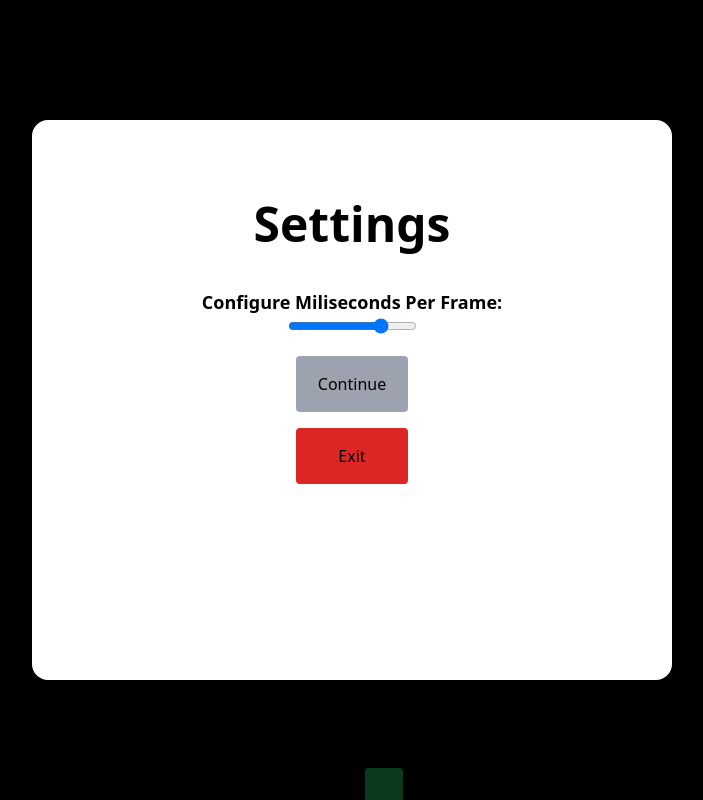
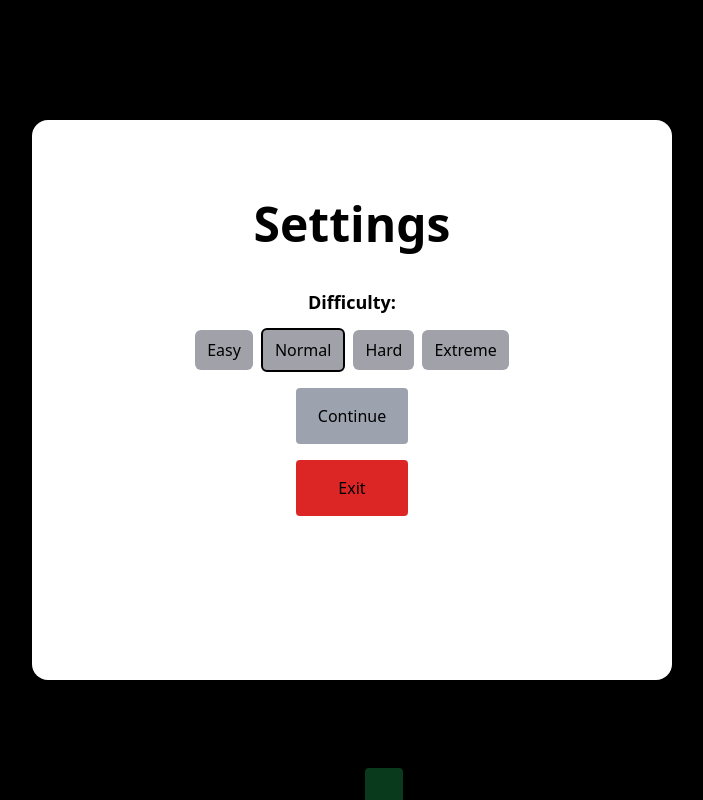
Before and after one commit to ChrisPoul/games-app, a Next.js app: page /snake in a window 1280 px wide. Both pictures are taken after a click on the button 1260 px from the left and 20 px from the top of the page. Shown: the whole page, without its empty margins (288-991 px from the left). Built offline with nearby package versions, Linux system fonts and the light colour scheme.

Commit message:
Added difficulty settings

```diff
--- /dev/null
+++ b/app/snake/components/DifficultySettings.tsx
@@ -0,0 +1,31 @@
+import { useState } from "react";
+import { config } from "../config";
+
+const difficulties: Difficulty[] = ["Easy", "Normal", "Hard", "Extreme"]
+
+export default function DifficultySettingsComponent() {
+  const [currentDifficulty, setCurrentDifficulty] = useState(config.difficulty)
+  console.log("render")
+
+  function changeDificulty(event: any) {
+    setCurrentDifficulty(event.target.value)
+    config.difficulty = currentDifficulty
+  }
+
+  return (
+    <div>
+      <h2 className="font-bold text-lg">Difficulty:</h2>
+      <div className=" space-x-2 m-3">
+        {difficulties.map((difficulty) => (
+          <input className=" bg-zinc-400 px-3 py-2 border-black rounded-md"
+            type="button"
+            key={difficulty}
+            onClick={changeDificulty}
+            value={difficulty}
+            style={{ borderWidth: difficulty == currentDifficulty ? 2 : 0 }}
+          />
+        ))}
+      </div>
+    </div>
+  )
+}
--- a/app/snake/components/SettingsMenu.tsx
+++ b/app/snake/components/SettingsMenu.tsx
@@ -1,13 +1,10 @@
 import { useState } from "react";
-import { config } from "../config";
 import SettingsMenu from "@/app/components/SettingsMenu";
+import DifficultySettingsComponent from "./DifficultySettings";
+
 
 export default function SettingsMenuComponent(toggleGameIsRunning: () => void, gameScore: number) {
   const [isOpen, setIsOpen] = useState(false)
-
-  function updateMilisecondsPerFrame(event: any) {
-    config.milisecondsPerFrame = +event.target.value
-  }
   function toggleMenu() {
     toggleGameIsRunning()
     setIsOpen(!isOpen)
@@ -15,18 +12,7 @@ export default function SettingsMenuComponent(toggleGameIsRunning: () => void, g
 
   return (
     <SettingsMenu isOpen={isOpen} toggleMenu={toggleMenu}>
-      <div>
-        <h2 className="font-bold text-lg">Configure Miliseconds Per Frame:</h2>
-        <input
-          type="range"
-          min={1}
-          max={160}
-          step={2}
-          defaultValue={config.milisecondsPerFrame}
-          onChange={updateMilisecondsPerFrame}
-          onClick={updateMilisecondsPerFrame}
-        />
-      </div>
+      {DifficultySettingsComponent()}
     </SettingsMenu>
   )
 }
--- a/app/snake/config.json
+++ b/app/snake/config.json
@@ -2,5 +2,5 @@
   "horizontalScaling": 3,
   "verticalScaling": 6,
   "milisecondsPerFrame": 120,
-  "speedIncrease": 1
+  "difficulty": "Normal"
 }
--- a/app/snake/config.ts
+++ b/app/snake/config.ts
@@ -1,8 +1,10 @@
+import _config from "./config.json"
+
 interface Config {
   horizontalScaling: number
   verticalScaling: number
   milisecondsPerFrame: number
-  speedIncrease: number
+  difficulty: Difficulty
 }
 
-export const config: Config = require('./config.json')
+export const config = _config as Config
--- a/app/snake/game.ts
+++ b/app/snake/game.ts
@@ -34,8 +34,13 @@ export function updatePlayer(snake: GameObject[], food: GameObject[], playerDire
         snake.push(new GameObject(0, 0))
         food.splice(i, 1)
         addNewFoodItem(food, snake)
-        config.milisecondsPerFrame -= config.speedIncrease
-        return
+        switch (config.difficulty) {
+          case "Easy": break
+          case "Normal": config.milisecondsPerFrame -= 1; break
+          case "Hard": config.milisecondsPerFrame -= 2; break
+          case "Extreme": config.milisecondsPerFrame -= 3; break
+        }
+        break
       }
     }
   }
--- /dev/null
+++ b/app/snake/types.ts
@@ -0,0 +1 @@
+type Difficulty = "Easy" | "Normal" | "Hard" | "Extreme"
```
